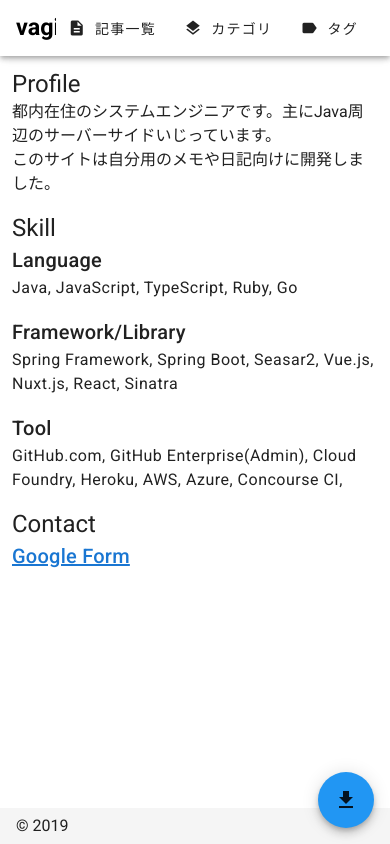
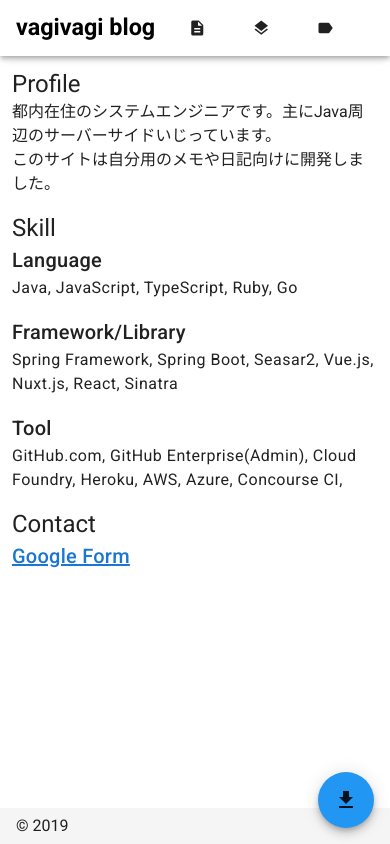
Before and after one commit to vagivagi/blog-ui, a Nuxt app: page / in a window 390 px wide. Built offline with nearby package versions, Linux system fonts and the light colour scheme.

Commit message:
Update default.vue

```diff
--- a/layouts/default.vue
+++ b/layouts/default.vue
@@ -8,7 +8,7 @@
         <v-toolbar-items>
           <v-btn v-for="(item, i) in items" :key="i" :to="item.to" text>
             <v-icon left>{{ item.icon }}</v-icon>
-            <div>{{ item.title }}</div>
+            <div class="d-none d-sm-flex">{{ item.title }}</div>
           </v-btn>
         </v-toolbar-items>
       </v-toolbar>
```
